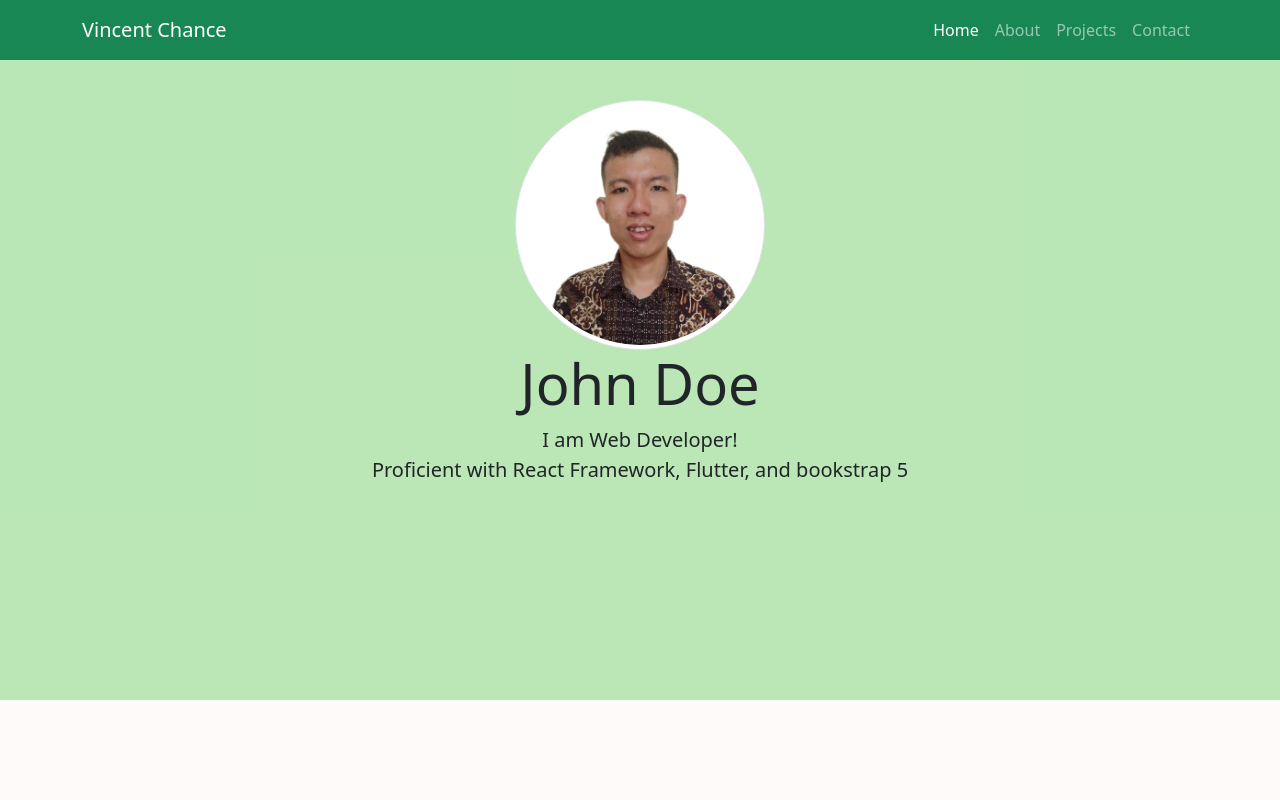
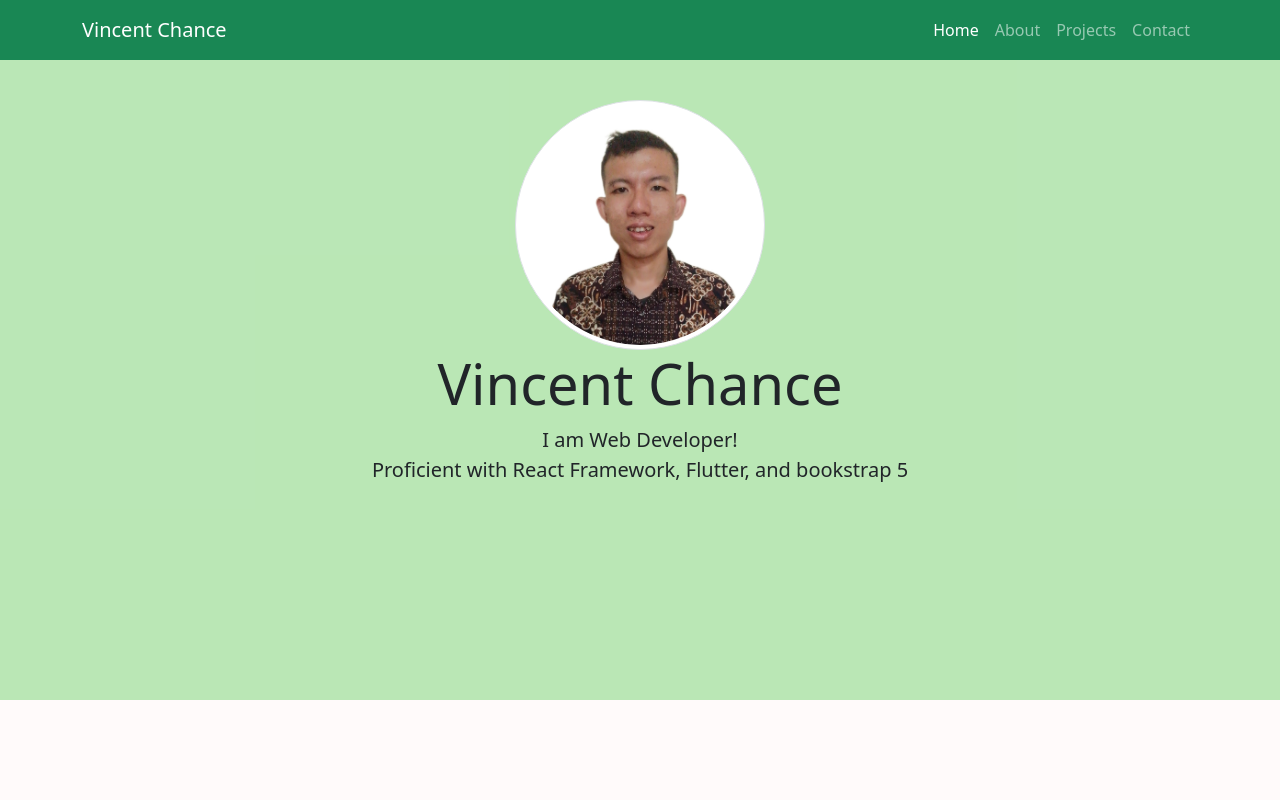
Before and after one commit to vincentchance/vincentchance.github.io, a plain HTML site: page index.html in a window 1280 px wide. Shown: the top 800 px of the page. Drawn offline with nearby package versions, Linux system fonts and the light colour scheme.

Commit message:
perubahan nama

```diff
--- a/index.html
+++ b/index.html
@@ -36,7 +36,7 @@
     <!--Profile-->
     <section class="profile text-center">
       <img src="img\pasFoto1.png" alt="profile picture" class="tone img-thumbnail" />
-      <h1 class="display-4">John Doe</h1>
+      <h1 class="display-4">Vincent Chance</h1>
       <p class="lead">
         I am Web Developer!<br />
         Proficient with React Framework, Flutter, and bookstrap 5
```
